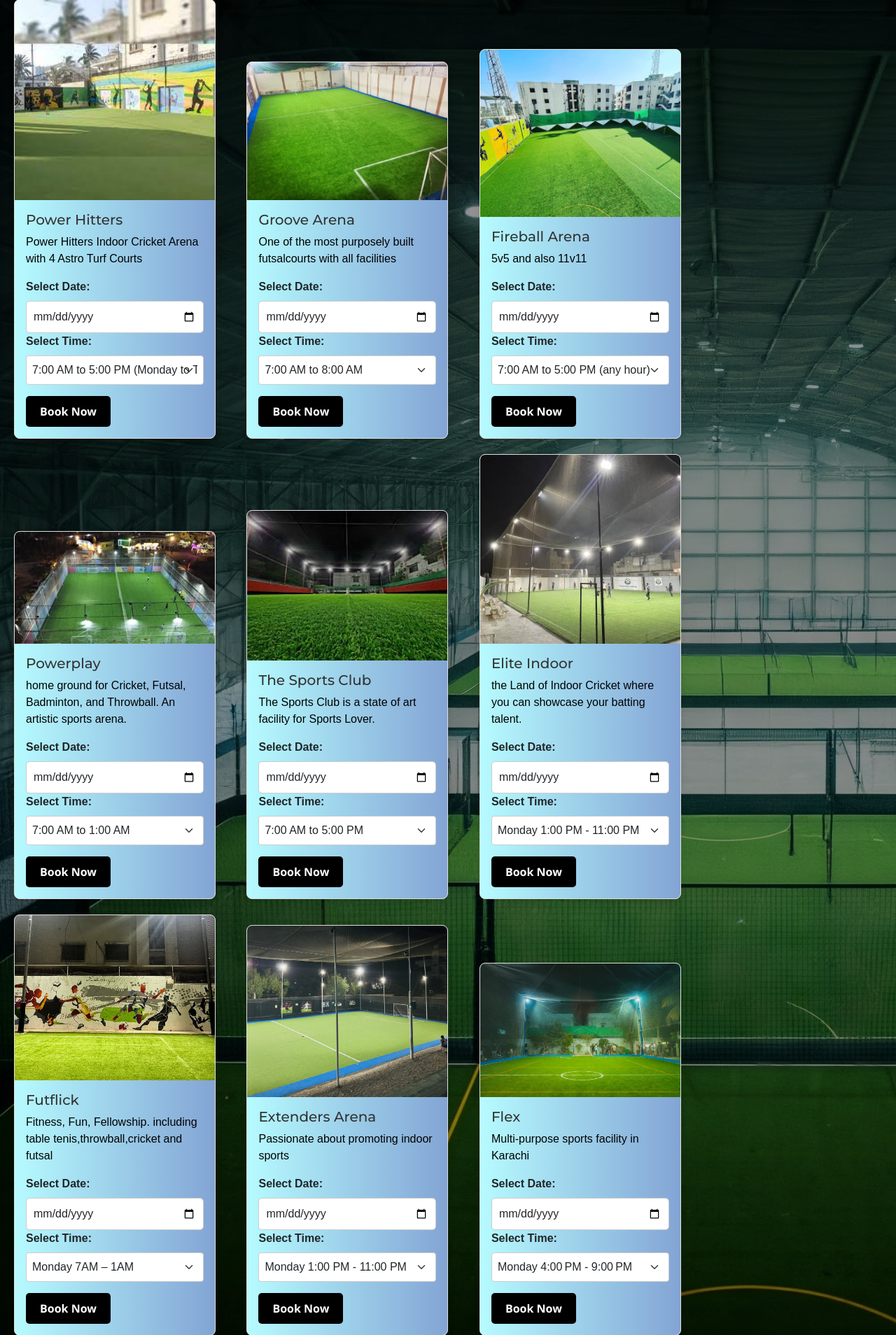
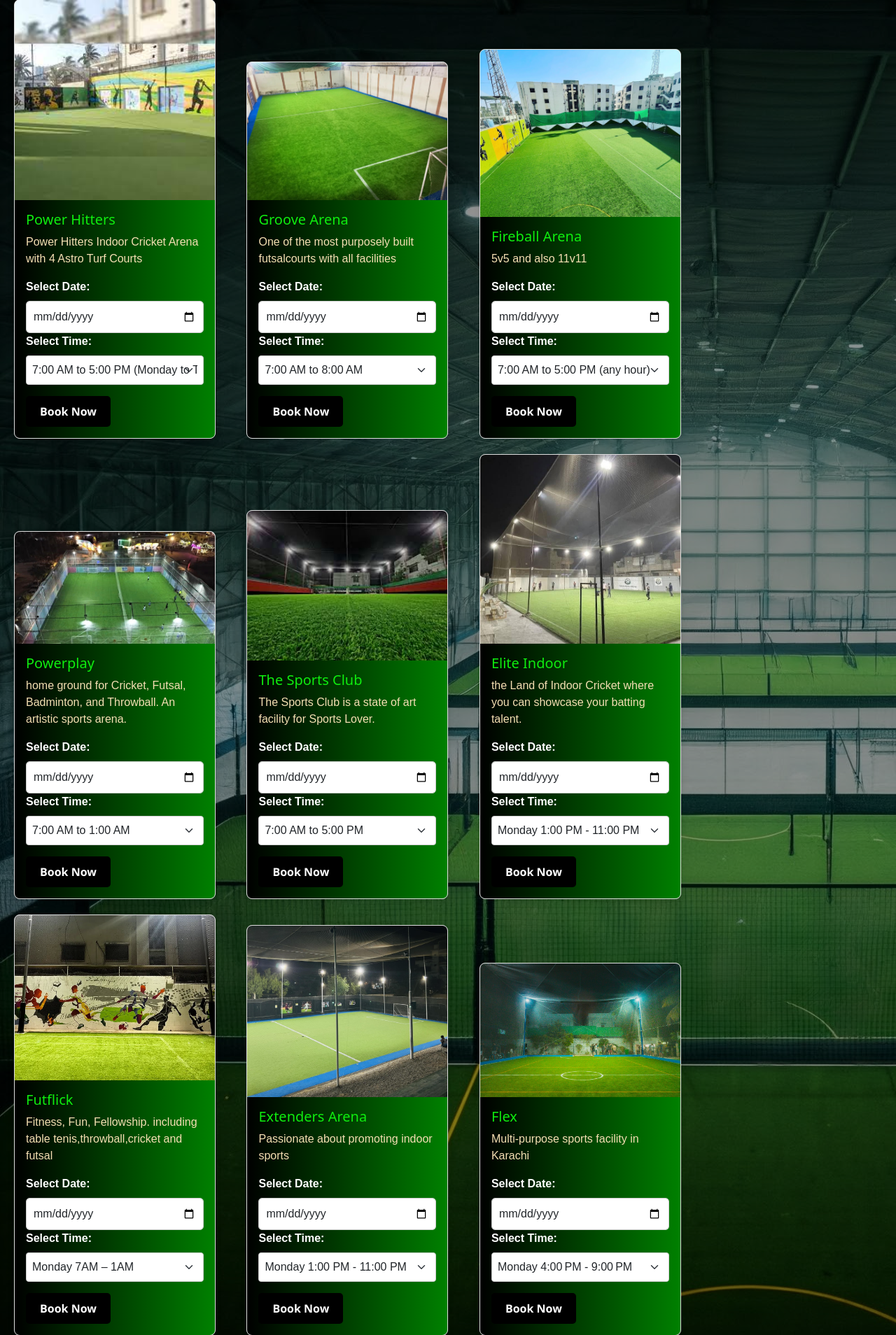
Before and after one commit to aishxix/Bookln, a Flask app: page /indoor in a window 1280 px wide. Shown: the part 91-1999 px from the top of the page at 70% size. Run offline with Flask 3, Linux system fonts and the light colour scheme; the visitor is signed in with stand-in values (Sample User, id 1); some web fonts are replaced.

Commit message:
OnTheWayOfBetterment:Raheem

```diff
--- a/static/style.css
+++ b/static/style.css
@@ -86,22 +86,25 @@ h1 {
 
 .card-body {
   padding: 16px;
-  background: #83a4d4;  /* fallback for old browsers */
-background: -webkit-linear-gradient(to right, #b6fbff, #83a4d4);  /* Chrome 10-25, Safari 5.1-6 */
-background: linear-gradient(to right, #b6fbff, #83a4d4); /* W3C, IE 10+/ Edge, Firefox 16+, Chrome 26+, Opera 12+, Safari 7+ */
+  background: green;  /* fallback for old browsers */
+background: -webkit-linear-gradient(to right,black,green);  /* Chrome 10-25, Safari 5.1-6 */
+background: linear-gradient(to right,black,green); /* W3C, IE 10+/ Edge, Firefox 16+, Chrome 26+, Opera 12+, Safari 7+ */
 
+}
+label{
+  color: white;
 }
 
 .card-title {
   font-size: 1.25rem;
   margin-bottom: 0.5rem;
-  color: #333;
-  font-family: "Montserrat", serif;
+  color: rgb(15, 236, 15);
+  font-family: system-ui, -apple-system, BlinkMacSystemFont, 'Segoe UI', Roboto, Oxygen, Ubuntu, Cantarell, 'Open Sans', 'Helvetica Neue', sans-serif;
 }
 
 .card-text {
   font-size: 1rem;
-  color: black;
+  color:wheat;
   margin-bottom: 1rem;
 }
 
@@ -118,12 +121,14 @@ background: linear-gradient(to right, #b6fbff, #83a4d4); /* W3C, IE 10+/ Edge, F
 }
 
 .btn:hover {
-  background-color: rgb(56, 107, 44);
+  color: wheat;
+  background-color: rgb(11, 68, 11);
   cursor: pointer;
 }
 
 .card:hover {
   transform: scale(1.05);
+
 }
 
 .form-select {
@@ -167,7 +172,7 @@ label {
   font-style: normal;
   font-size: 100px;
   align-content: center;
-  background: linear-gradient(to right, #c21a2d  ,#4d0d06);
+  background: linear-gradient(to right, black,rgb(2, 83, 49));
   -webkit-text-fill-color: transparent;
   -webkit-background-clip: text;
 
```
